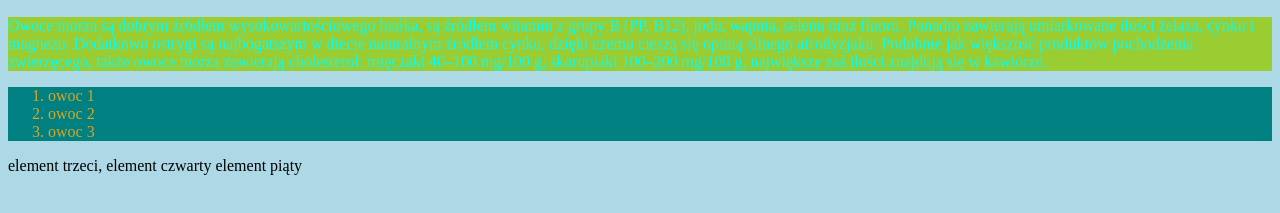
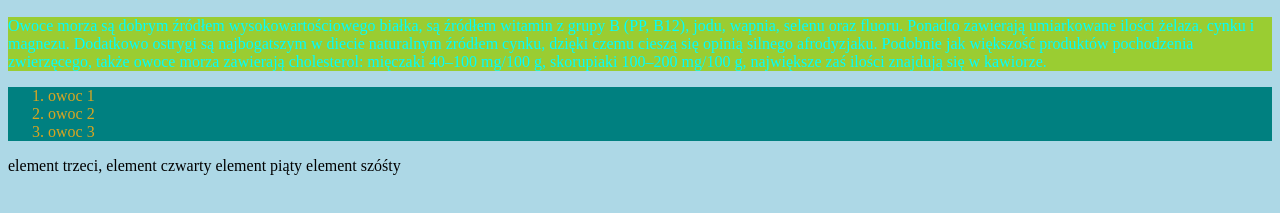
Before and after one commit to dawid-zaras/D.zaras, a plain HTML site: page index.html in a window 1280 px wide. Shown: the part 573-786 px from the top of the page. Drawn offline with Linux system fonts and the light colour scheme.

Commit message:
Huuuuuuuuuurrrrrrraaaaaaa

```diff
--- a/index.html
+++ b/index.html
@@ -40,6 +40,7 @@
     <span>element trzeci,</span>
     <span>element czwarty</span>
     <span>element piąty</span>
+    <span>element szóśty</span>
 
   </body>
 </html>
```
